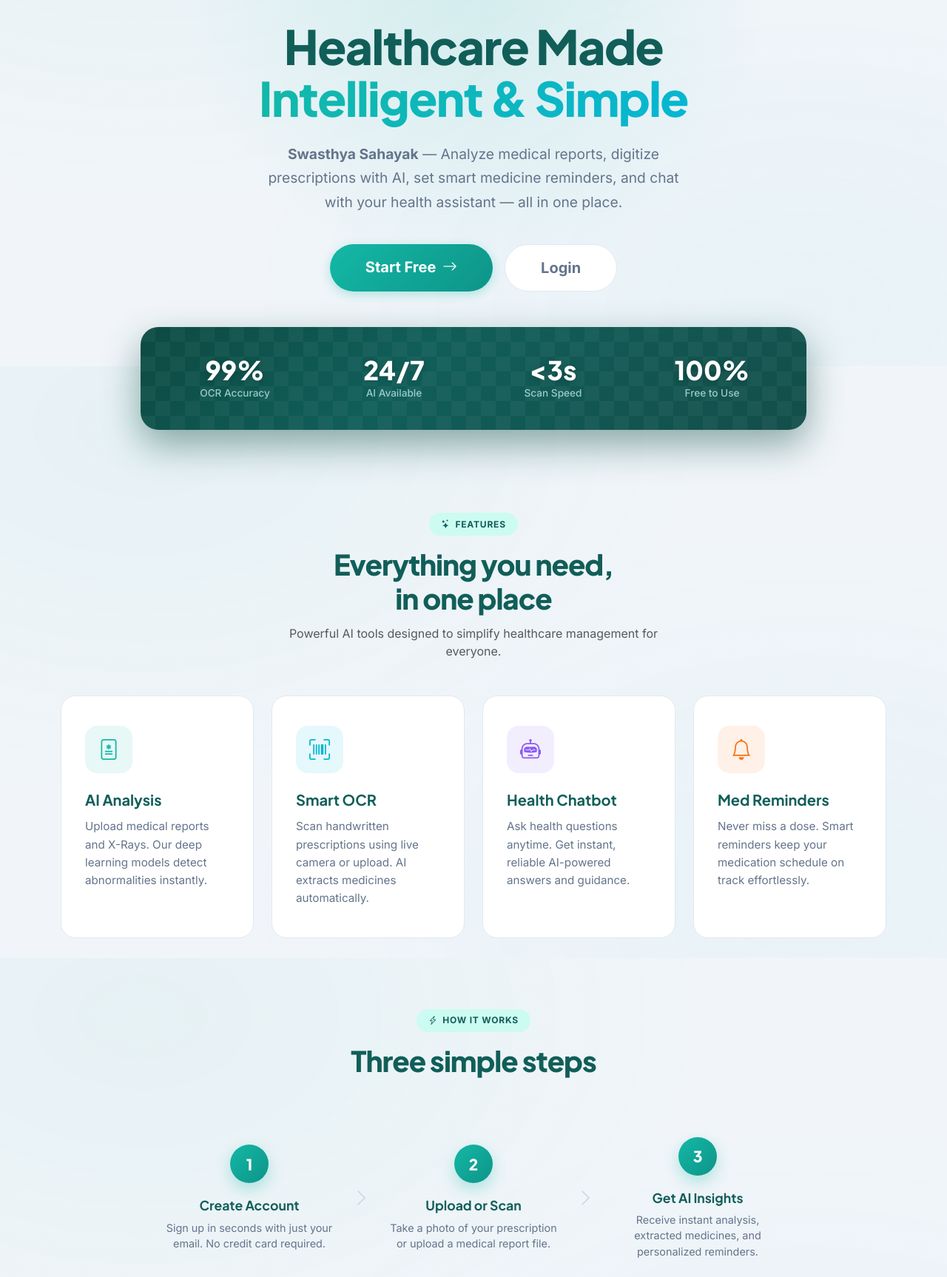
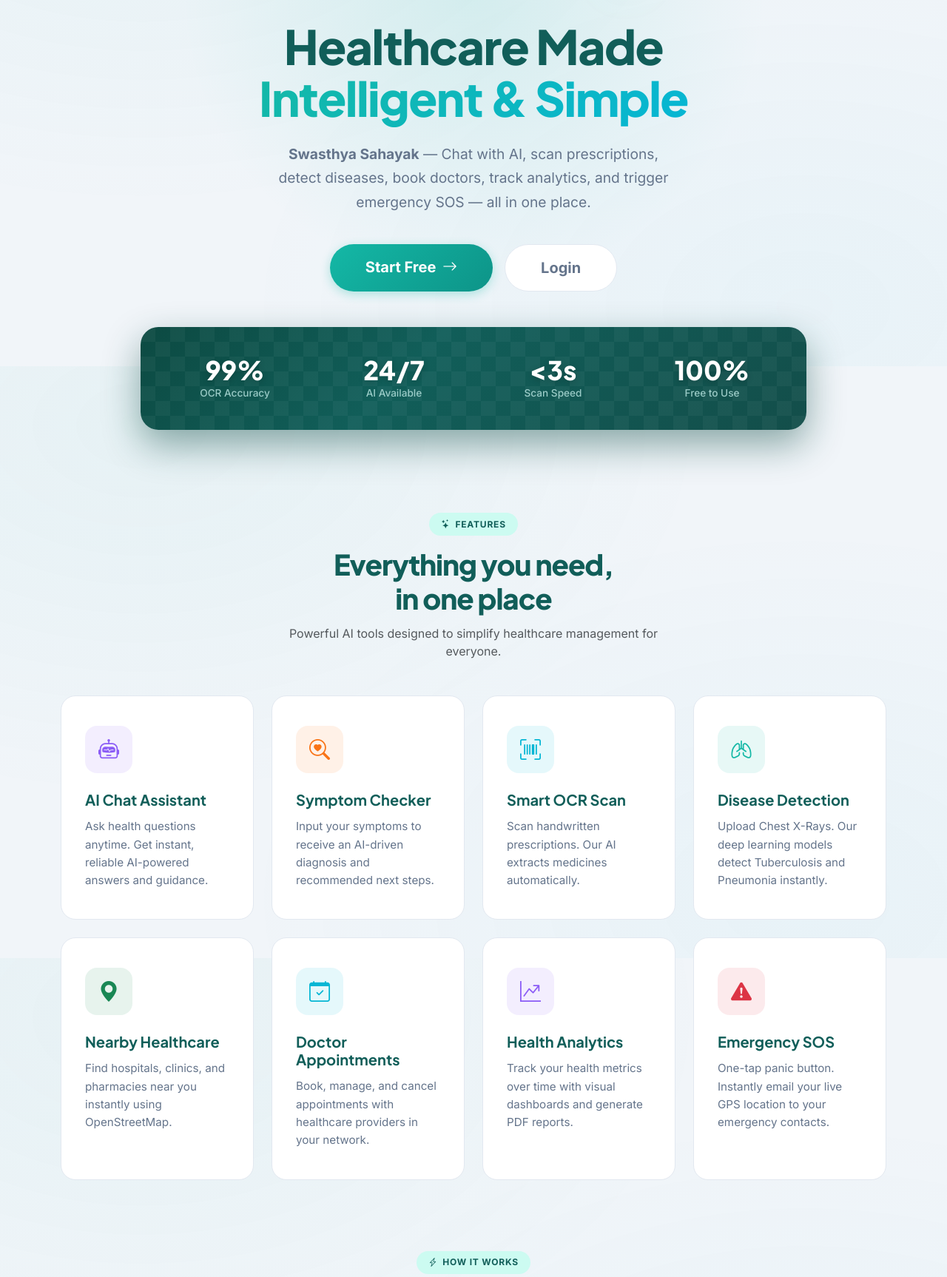
Before and after one commit to veereshawaralli/PranaAI, a Django app: page / in a window 1280 px wide. Shown: the part 305-2031 px from the top of the page at 74% size. Run offline with Django 5.2, Linux system fonts and the light colour scheme.

Commit message:
feat: updated home page features and fixed analytics dashboard card overlap

```diff
--- a/templates/analytics/analytics_dashboard.html
+++ b/templates/analytics/analytics_dashboard.html
@@ -252,8 +252,8 @@
     </div>
 
     <!-- AI Health Score -->
-    <div class="col-lg-4">
-        <div class="dashboard-card animate-in" style="animation-delay: 0.25s;">
+    <div class="col-lg-4 d-flex flex-column">
+        <div class="dashboard-card h-auto animate-in flex-grow-1" style="animation-delay: 0.25s;">
             <div class="card-body">
                 <div class="section-header">
                     <div class="section-icon" style="background: linear-gradient(135deg, #8B5CF6, #7C3AED);">
@@ -295,7 +295,7 @@
         </div>
 
         <!-- Quick Log -->
-        <div class="dashboard-card mt-4 animate-in" style="animation-delay: 0.35s;">
+        <div class="dashboard-card h-auto mt-4 animate-in" style="animation-delay: 0.35s;">
             <div class="card-body text-center py-4">
                 <div style="width: 56px; height: 56px; margin: 0 auto 1rem; display: flex; align-items: center; justify-content: center; border-radius: 50%; background: rgba(20,184,166,0.1);">
                     <i class="bi bi-plus-circle fs-3" style="color: var(--medical-primary);"></i>
--- a/templates/home.html
+++ b/templates/home.html
@@ -189,6 +189,8 @@
     .fi-blue { background: rgba(6,182,212,0.1); color: #06B6D4; }
     .fi-purple { background: rgba(139,92,246,0.1); color: #8B5CF6; }
     .fi-orange { background: rgba(249,115,22,0.1); color: #F97316; }
+    .fi-red { background: rgba(220,53,69,0.1); color: #dc3545; }
+    .fi-green { background: rgba(25,135,84,0.1); color: #198754; }
 
     .feature-card-v2 h3 {
         font-family: 'Plus Jakarta Sans', sans-serif;
@@ -331,7 +333,7 @@
             Healthcare Made<br><span class="gradient-text">Intelligent & Simple</span>
         </h1>
         <p class="hero-subtitle">
-            <strong>Swasthya Sahayak</strong> — Analyze medical reports, digitize prescriptions with AI, set smart medicine reminders, and chat with your health assistant — all in one place.
+            <strong>Swasthya Sahayak</strong> — Chat with AI, scan prescriptions, detect diseases, book doctors, track analytics, and trigger emergency SOS — all in one place.
         </p>
         <div class="hero-cta d-flex gap-3 justify-content-center flex-wrap">
             {% if not user.is_authenticated %}
@@ -388,32 +390,68 @@
         <p class="text-muted mx-auto" style="max-width: 500px;">Powerful AI tools designed to simplify healthcare management for everyone.</p>
     </div>
     <div class="row g-4 row-cols-1 row-cols-md-2 row-cols-lg-4">
+        <!-- 1 -->
         <div class="col">
             <div class="feature-card-v2 h-100">
-                <div class="feature-icon-v2 fi-teal"><i class="bi bi-file-medical"></i></div>
-                <h3>AI Analysis</h3>
-                <p>Upload medical reports and X-Rays. Our deep learning models detect abnormalities instantly.</p>
+                <div class="feature-icon-v2 fi-purple"><i class="bi bi-robot"></i></div>
+                <h3>AI Chat Assistant</h3>
+                <p>Ask health questions anytime. Get instant, reliable AI-powered answers and guidance.</p>
             </div>
         </div>
+        <!-- 2 -->
+        <div class="col">
+            <div class="feature-card-v2 h-100">
+                <div class="feature-icon-v2 fi-orange"><i class="bi bi-search-heart"></i></div>
+                <h3>Symptom Checker</h3>
+                <p>Input your symptoms to receive an AI-driven diagnosis and recommended next steps.</p>
+            </div>
+        </div>
+        <!-- 3 -->
         <div class="col">
             <div class="feature-card-v2 h-100">
                 <div class="feature-icon-v2 fi-blue"><i class="bi bi-upc-scan"></i></div>
-                <h3>Smart OCR</h3>
-                <p>Scan handwritten prescriptions using live camera or upload. AI extracts medicines automatically.</p>
+                <h3>Smart OCR Scan</h3>
+                <p>Scan handwritten prescriptions. Our AI extracts medicines automatically.</p>
             </div>
         </div>
+        <!-- 4 -->
         <div class="col">
             <div class="feature-card-v2 h-100">
-                <div class="feature-icon-v2 fi-purple"><i class="bi bi-robot"></i></div>
-                <h3>Health Chatbot</h3>
-                <p>Ask health questions anytime. Get instant, reliable AI-powered answers and guidance.</p>
+                <div class="feature-icon-v2 fi-teal"><i class="bi bi-lungs"></i></div>
+                <h3>Disease Detection</h3>
+                <p>Upload Chest X-Rays. Our deep learning models detect Tuberculosis and Pneumonia instantly.</p>
             </div>
         </div>
+        <!-- 5 -->
         <div class="col">
             <div class="feature-card-v2 h-100">
-                <div class="feature-icon-v2 fi-orange"><i class="bi bi-bell"></i></div>
-                <h3>Med Reminders</h3>
-                <p>Never miss a dose. Smart reminders keep your medication schedule on track effortlessly.</p>
+                <div class="feature-icon-v2 fi-green"><i class="bi bi-geo-alt-fill"></i></div>
+                <h3>Nearby Healthcare</h3>
+                <p>Find hospitals, clinics, and pharmacies near you instantly using OpenStreetMap.</p>
+            </div>
+        </div>
+        <!-- 6 -->
+        <div class="col">
+            <div class="feature-card-v2 h-100">
+                <div class="feature-icon-v2 fi-blue"><i class="bi bi-calendar-check"></i></div>
+                <h3>Doctor Appointments</h3>
+                <p>Book, manage, and cancel appointments with healthcare providers in your network.</p>
+            </div>
+        </div>
+        <!-- 7 -->
+        <div class="col">
+            <div class="feature-card-v2 h-100">
+                <div class="feature-icon-v2 fi-purple"><i class="bi bi-graph-up-arrow"></i></div>
+                <h3>Health Analytics</h3>
+                <p>Track your health metrics over time with visual dashboards and generate PDF reports.</p>
+            </div>
+        </div>
+        <!-- 8 -->
+        <div class="col">
+            <div class="feature-card-v2 h-100">
+                <div class="feature-icon-v2 fi-red"><i class="bi bi-exclamation-triangle-fill"></i></div>
+                <h3>Emergency SOS</h3>
+                <p>One-tap panic button. Instantly email your live GPS location to your emergency contacts.</p>
             </div>
         </div>
     </div>
```
